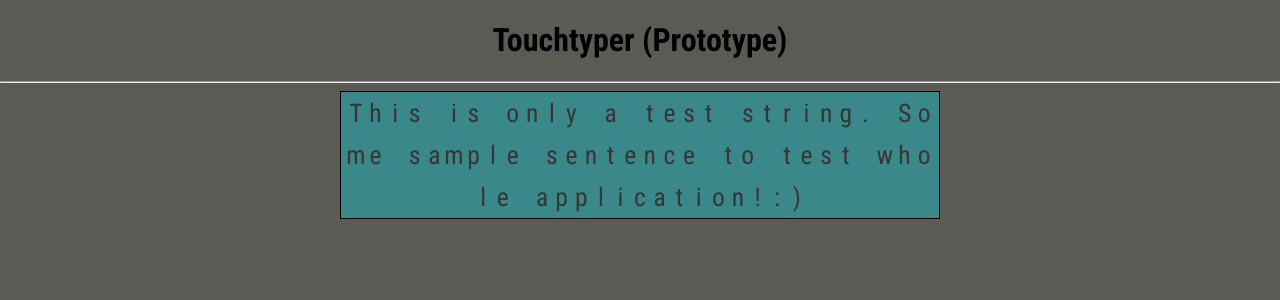
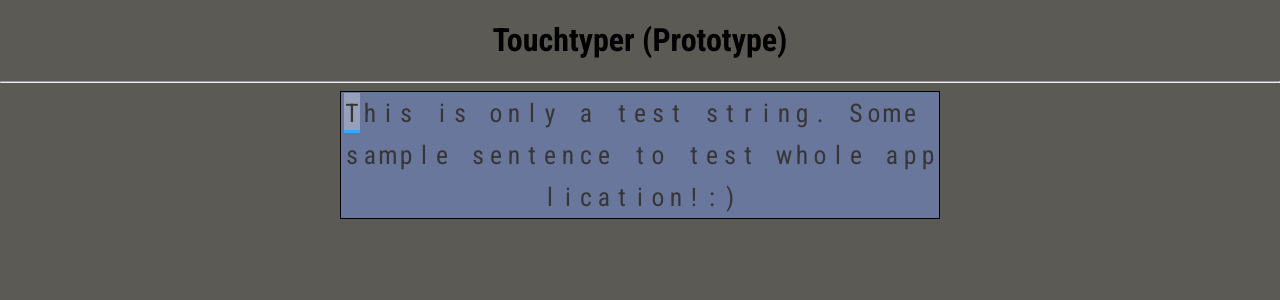
Before and after one commit to wdudek82/touchtyper-fronend-react, a React (Create React App) app: page / in a window 1280 px wide. Shown: the top 300 px of the page. Built offline with nearby package versions, Linux system fonts and the light colour scheme.

Commit message:
Moved to css styles for word items

```diff
--- a/src/components/KeyboardTracker/KeyboardTracker.css
+++ b/src/components/KeyboardTracker/KeyboardTracker.css
@@ -2,7 +2,7 @@
     display: flex;
     justify-content: center;
     flex-wrap: wrap;
-    background: #3a888a;
+    background: #6a779d;
     width: 600px;
     line-break: auto;
     border: 1px solid black;
@@ -18,8 +18,28 @@
     font-size: 1.6rem;
     font-weight: 500;
     margin: 1px;
-    width: 1.1rem;
+    width: 1rem;
     height: 2.5rem;
     border-radius: 3px;
+    border-top: 3px solid transparent;
+    border-bottom: 3px solid transparent;
     line-break: auto;
 }
+
+.correct {
+    background: #70ff81;
+}
+
+.incorrect {
+    background: #ff998a;
+}
+
+.fixed {
+    backgroung: #fffa90;
+}
+
+.caret {
+    background: rgba(255, 255, 255, 0.3);
+    border-bottom: 3px solid #34a7ff;
+    border-radius: 0;
+}
--- a/src/components/KeyboardTracker/KeyboardTracker.js
+++ b/src/components/KeyboardTracker/KeyboardTracker.js
@@ -8,6 +8,7 @@ class KeyboardTracker extends Component {
       original:
         'This is only a test string. Some sample sentence to test whole application!:)',
       sentence: '',
+      results: [],
     };
   }
 
@@ -50,20 +51,25 @@ class KeyboardTracker extends Component {
 
   renderDiff = () => {
     return this.state.original.split('').map((char, index) => {
+      const classList = ['character'];
       const typedChar = this.state.sentence[index];
-      let bgcolor = 'none';
-      const errorFixed = '#fffa90';
 
       if (this.state.sentence.length > 0 && !!this.state.sentence[index]) {
-        bgcolor = typedChar === char ? '#70ff81' : '#ff998a';
+        if (typedChar === char) {
+          classList.push(this.state.results[index] < 2 ? 'fixed' : 'correct');
+        } else {
+          classList.push('incorrect');
+        }
+      }
+      if (this.state.sentence.length === index) {
+        classList.push('caret');
       }
 
       if (char !== 'ß') {
         return (
           <span
             key={`${char}_${index}`}
-            className="character"
-            style={{ background: bgcolor }}
+            className={classList.join(' ')}
           >
             {char !== ' ' ? char : <i>&nbsp;</i>}
           </span>
```
Also changed, not shown: 1 other file (tests, documents, lock files or other folders).
